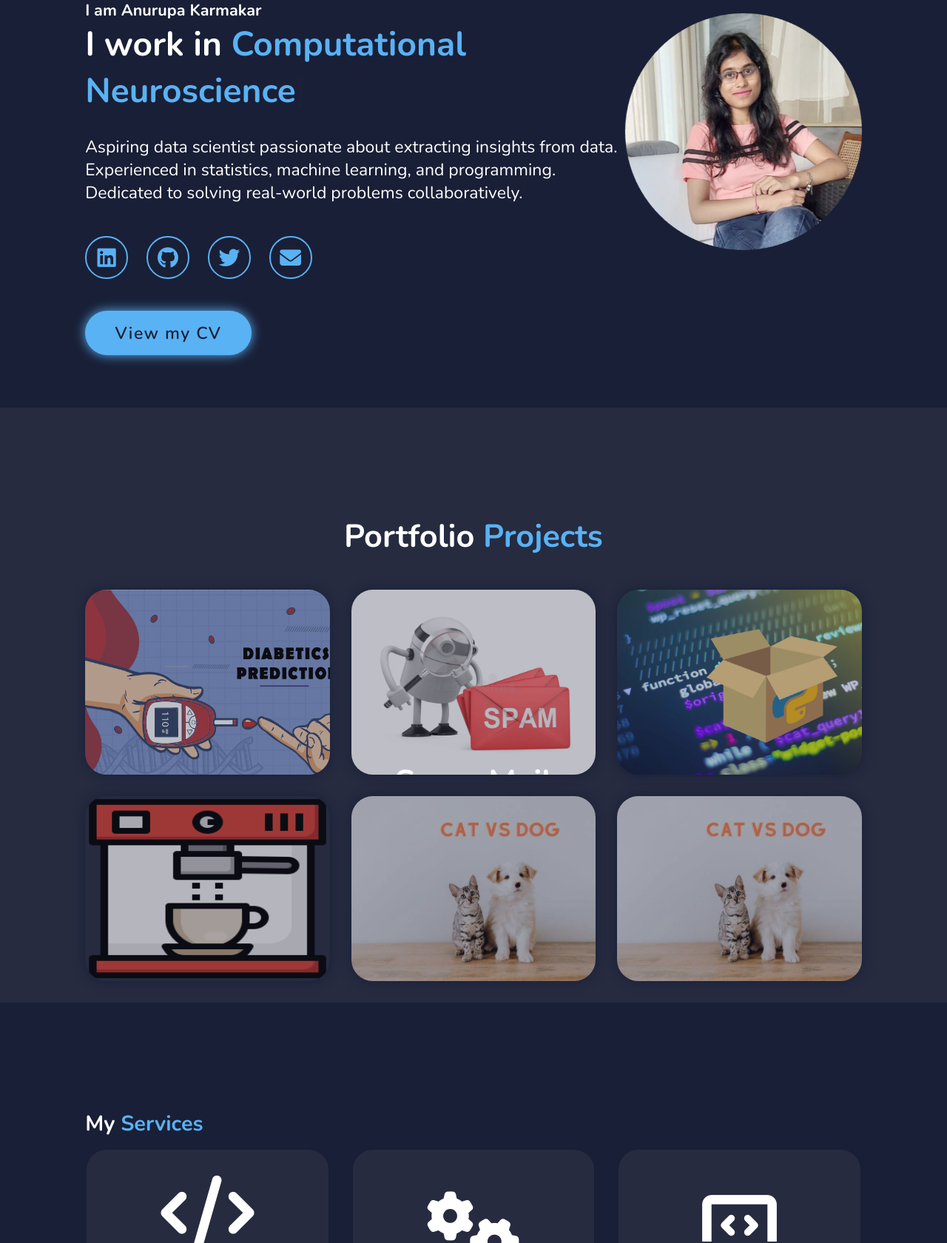
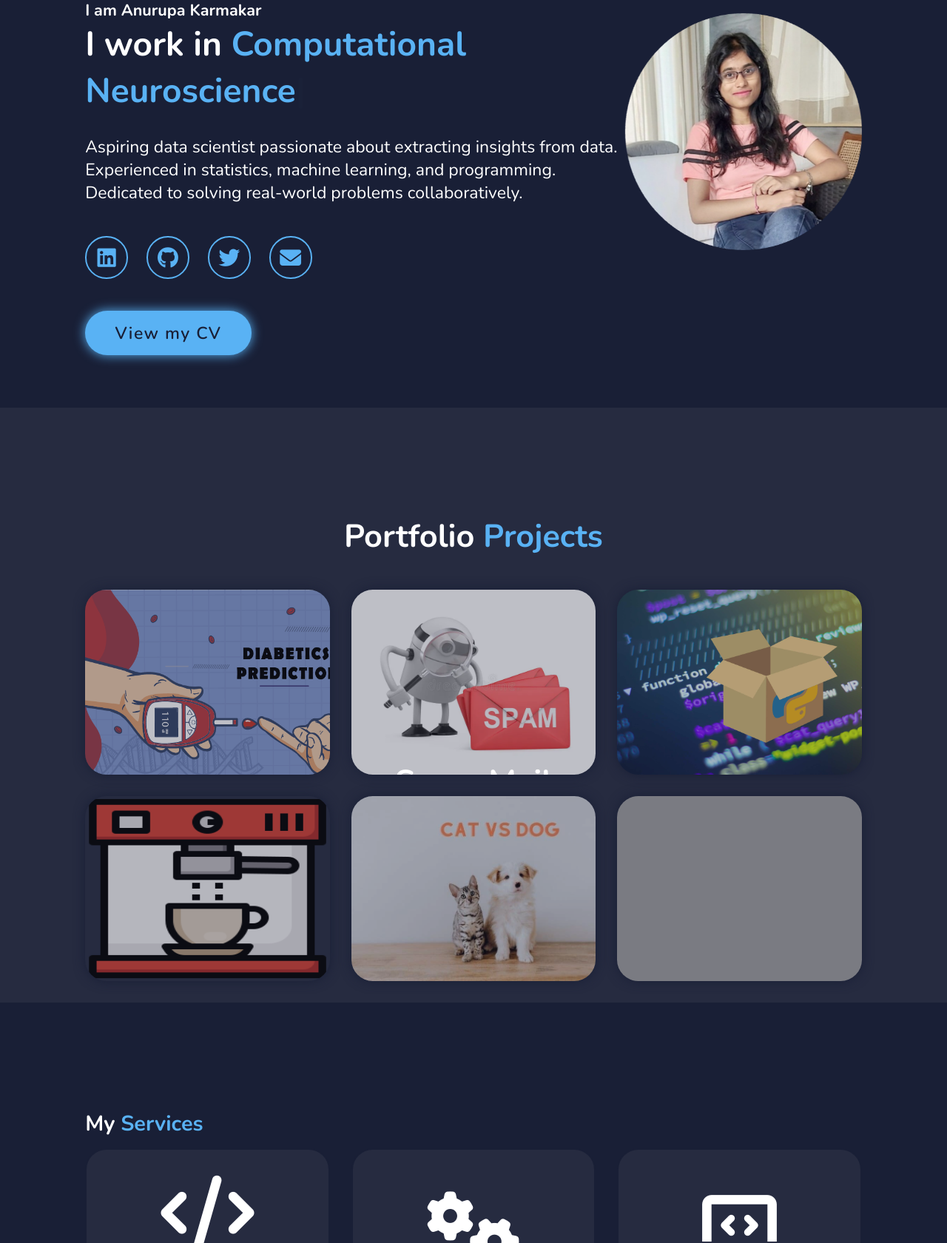
Before and after one commit to AnurupaK/Portfolio, a Flask app: page / in a window 1280 px wide. Shown: the part 249-1929 px from the top of the page at 74% size. Run offline with Flask 3, Linux system fonts and the light colour scheme; some libraries are stand-ins or nearby versions; grey boxes are pictures that could not be loaded.

Commit message:
Add files via upload

```diff
--- a/templates/index.html
+++ b/templates/index.html
@@ -122,11 +122,11 @@
             </div>
 
             <div class="portfolio-box">
-                <img src="./static/images/cat_vs_dog.jpg" alt="Couldn't load image">
+                <img src="./static/images/bank_app.jpg" alt="Couldn't load image">
                 <div class="portfolio-layer">
-                    <h4>Regular cat</h4>
-                    <p>Lorem ipsum dolor sit amet consectetur adipisicing elit.</p>
-                    <i class="fa-solid fa-up-right-from-square"></i>
+                    <h4>Bank Authenticator</h4>
+                    <p>Bank Authenticator with ML deployed using FastAPI.Learn more..</p>
+                    <a href="https://github.com/AnurupaK/Bank_authenticator_FastAPI" target="_blank"><i class="fa-solid fa-up-right-from-square"></i></a>
                 </div>
             </div>
 
```
